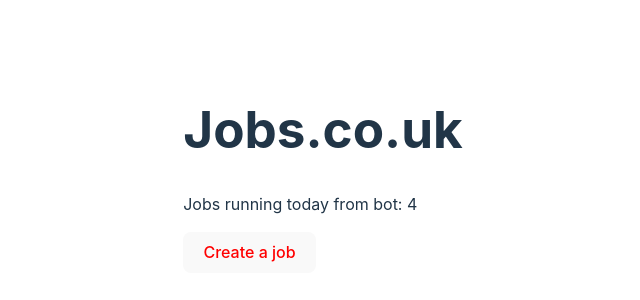
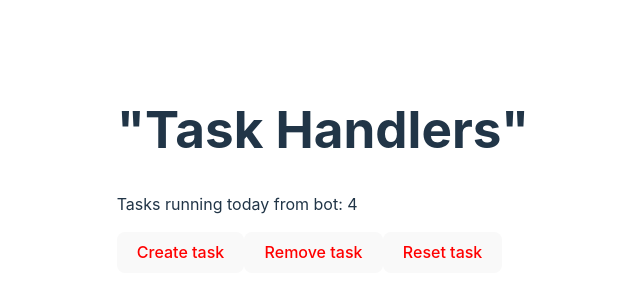
Before and after one commit to denichinv/job-board-react-js, a React (Vite) app in the folder my-project/: page / in a window 1280 px wide. Shown: the part 230-530 px from the top of the page, without its empty margins (317-957 px from the left). Built offline with nearby package versions, Linux system fonts and the light colour scheme.

Commit message:
buttons added

```diff
--- a/my-project/src/JobBoard.jsx
+++ b/my-project/src/JobBoard.jsx
@@ -1,19 +1,25 @@
 import  { useState } from "react";
 
 const JobBoard = () => {
-  const companyName = "Jobs.co.uk";
-  const [jobCount, setJobCount] = useState(Math.floor(Math.random() * 10));
+  const companyName = "\"Task Handlers\"";
+  const [taskCount, setTaskCount] = useState(Math.floor(Math.random() * 10));
 
   const getJobMessage = () => {
-    if (jobCount === 0) {
-      return "No jobs to schedule today!";
+    if (taskCount === 0) {
+      return "No tasks to schedule today!";
     } else {
-      return `Jobs running today from bot: ${jobCount}`;
+      return `Tasks running today from bot: ${taskCount}`;
     }
   };
 
-  const incrementJobCount = () => {
-    setJobCount((prevCount) => prevCount + 1);
+  const incrementTaskCount = () => {
+    setTaskCount(taskCount + 1);
+  };
+  const decrementTaskCount = () => {
+    setTaskCount(taskCount - 1);
+  };
+  const resetTaskCount = () => {
+    setTaskCount(0);
   };
 
   return (
@@ -22,9 +28,21 @@
       <p>{getJobMessage()}</p>
       <button
         style={{ color: "red" }}
-        onClick={incrementJobCount}
+        onClick={incrementTaskCount}
       >
-        Create a job
+        Create task
+      </button>
+      <button
+        style={{ color: "red" }}
+        onClick={decrementTaskCount}
+      >
+       Remove task
+      </button>
+      <button
+        style={{ color: "red" }}
+        onClick={resetTaskCount}
+      >
+        Reset task
       </button>
     </div>
   );
```
